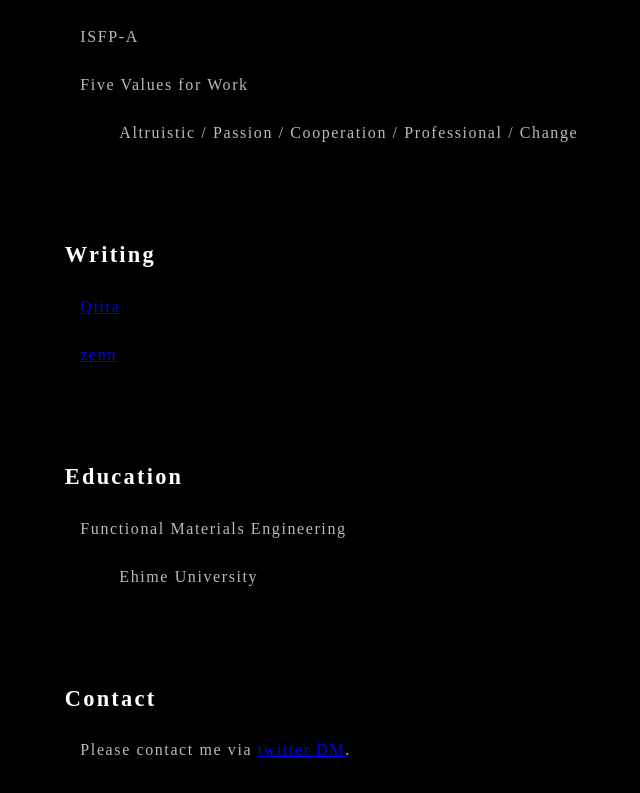
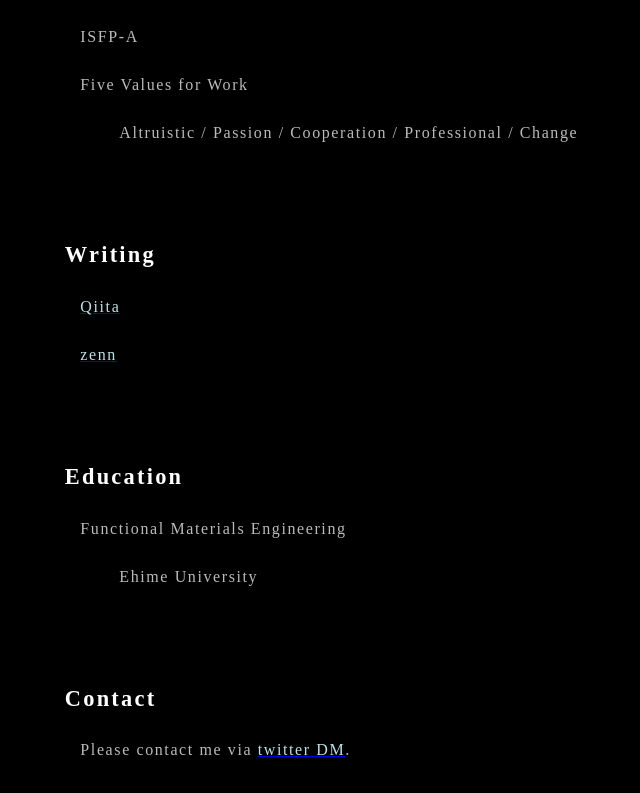
Before and after one commit to NakamuraFumiya/nextjs-blog, a Next.js app: page / in a window 1280 px wide. Shown: the part 1010-1803 px from the top of the page, without its empty margins (397-1037 px from the left). Built offline with nearby package versions, Linux system fonts and the light colour scheme.

Commit message:
リンクの色を変更

```diff
--- a/pages/index.js
+++ b/pages/index.js
@@ -68,6 +68,10 @@ const BodySpan = styled.div`
   padding-bottom: 15%;
 `;
 
+const LightBlueLink = styled.a`
+  color: #bce2e8;
+`
+
 export default function Home() {
   return (
     <>
@@ -104,15 +108,15 @@ export default function Home() {
             <WhiteNormalMainTextInner>Altruistic / Passion / Cooperation / Professional / Change</WhiteNormalMainTextInner>
 
             <WhiteBoldMainText>Writing</WhiteBoldMainText>
-            <WhiteNormalMainText><Link href="https://qiita.com/NakamuraFumiya3" target="_blank">Qiita</Link></WhiteNormalMainText>
-            <WhiteNormalMainText><Link href="https://zenn.dev/nakamura_fumiya" target="_blank">zenn</Link></WhiteNormalMainText>
+            <WhiteNormalMainText><Link href="https://qiita.com/NakamuraFumiya3" target="_blank"><LightBlueLink>Qiita</LightBlueLink></Link></WhiteNormalMainText>
+            <WhiteNormalMainText><Link href="https://zenn.dev/nakamura_fumiya" target="_blank"><LightBlueLink>zenn</LightBlueLink></Link></WhiteNormalMainText>
 
             <WhiteBoldMainText>Education</WhiteBoldMainText>
             <WhiteNormalMainText>Functional Materials Engineering</WhiteNormalMainText>
             <WhiteNormalMainTextInner>Ehime University</WhiteNormalMainTextInner>
 
             <WhiteBoldMainText>Contact</WhiteBoldMainText>
-            <WhiteNormalMainText>Please contact me via <Link href="https://twitter.com/NakamuraFumiya3" target="_blank">twitter DM</Link>.</WhiteNormalMainText>
+            <WhiteNormalMainText>Please contact me via <Link href="https://twitter.com/NakamuraFumiya3" target="_blank"><LightBlueLink>twitter DM</LightBlueLink></Link>.</WhiteNormalMainText>
 
             <BodySpan></BodySpan>
           </div>
```
